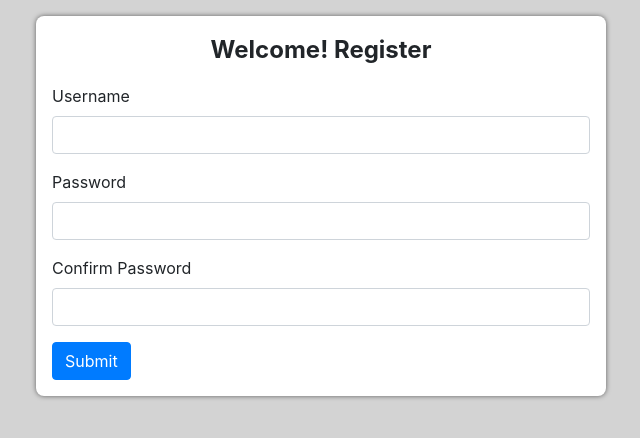
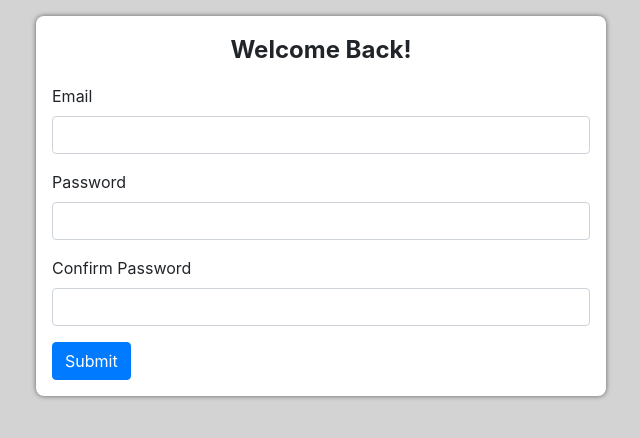
Before and after one commit to ehoversten/video_search_api, a React (Create React App) app in the folder client/: page /login in a window 1280 px wide. Shown: the top 438 px of the page, without its empty margins (319-959 px from the left). Built offline with nearby package versions, Linux system fonts and the light colour scheme; no server answers.

Commit message:
Fix typos

```diff
--- a/client/src/Pages/login/Login.Component.jsx
+++ b/client/src/Pages/login/Login.Component.jsx
@@ -1,7 +1,6 @@
 import React, { useState, useContext } from 'react';
 import { Redirect, useHistory } from 'react-router-dom';
 import axios from 'axios';
-import userContext from '../../contexts/userContext';
 import AuthContext from '../../contexts/authContext';
 
 // Styles
@@ -17,7 +16,7 @@ import Button from 'react-bootstrap/Button';
 function Login(props) {
   // Bring in the User Context so we can update on submission
   const history = useHistory();
-  const { setUserData } = useContext(userContext);
+
   const { getLoggedIn } = useContext(AuthContext);
 
   // Form Hooks
@@ -25,13 +24,6 @@ function Login(props) {
     email: '',
     password: '',
     passwordCheck: '',
-  });
-
-  const [values, setValues] = useState({
-    amount: '',
-    password: '',
-    showPassword: false,
-    showDashboard: false,
   });
 
   const { email, password, passwordCheck } = formData;
@@ -88,10 +80,10 @@ function Login(props) {
     <Container className={`${classes.formContainer} `}>
       <Row className='justify-content-center'>
         <Col xs={10} md={8} lg={6} className={classes.Column}>
-          <p className={classes.FormTitle}>Welcome! Register</p>
+          <p className={classes.FormTitle}>Welcome Back!</p>
           <Form autoComplete='on' onSubmit={onSubmit}>
             <Form.Group controlId='formGroupEmail'>
-              <Form.Label>Username</Form.Label>
+              <Form.Label>Email</Form.Label>
               <Form.Control
                 type='email'
                 placeholder=''
--- a/client/src/Pages/signup/Signup.component.jsx
+++ b/client/src/Pages/signup/Signup.component.jsx
@@ -145,7 +145,7 @@ export default function SignUp() {
               />
             </Form.Group>
             <Form.Group controlId='formGroupEmail'>
-              <Form.Label>Username</Form.Label>
+              <Form.Label>Email</Form.Label>
               <Form.Control
                 type='email'
                 placeholder=''
```
Also changed, not shown: 1 other file (tests, documents, lock files or other folders).
